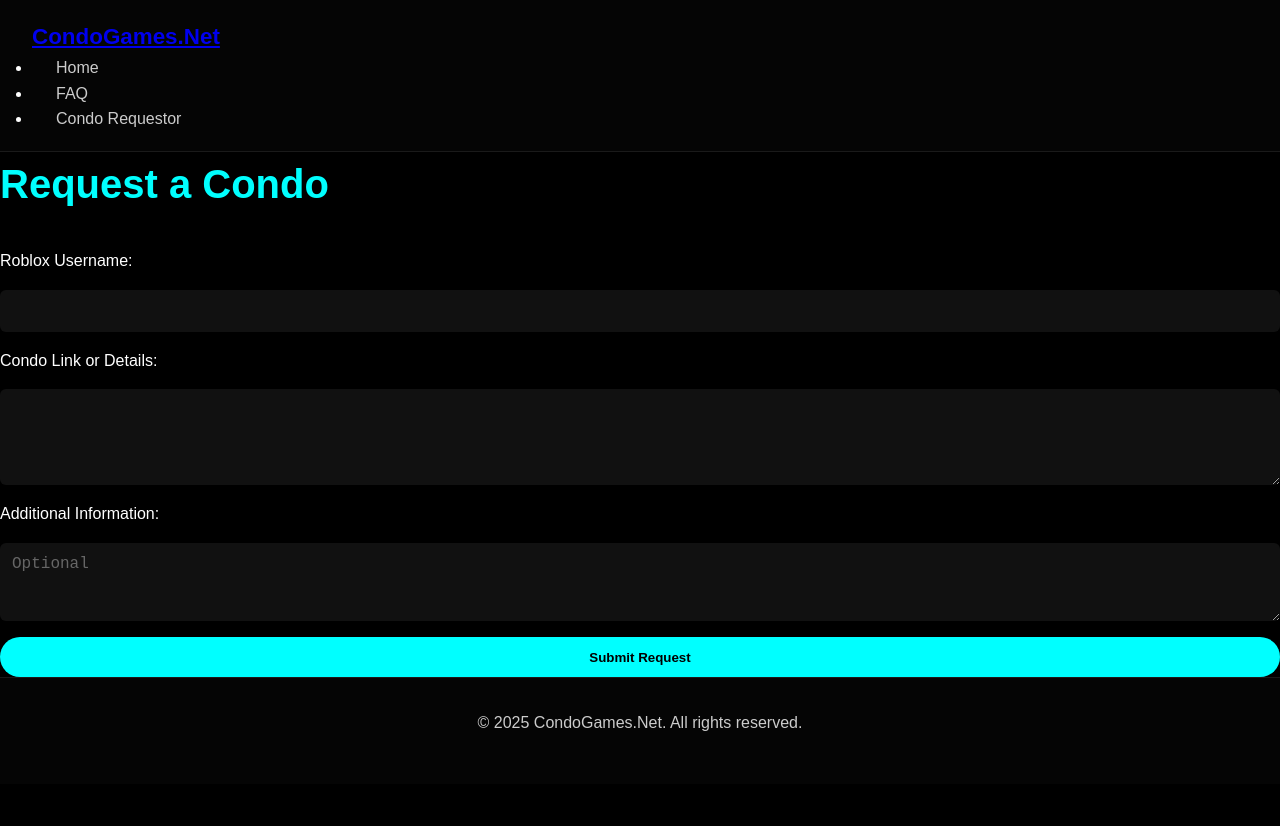
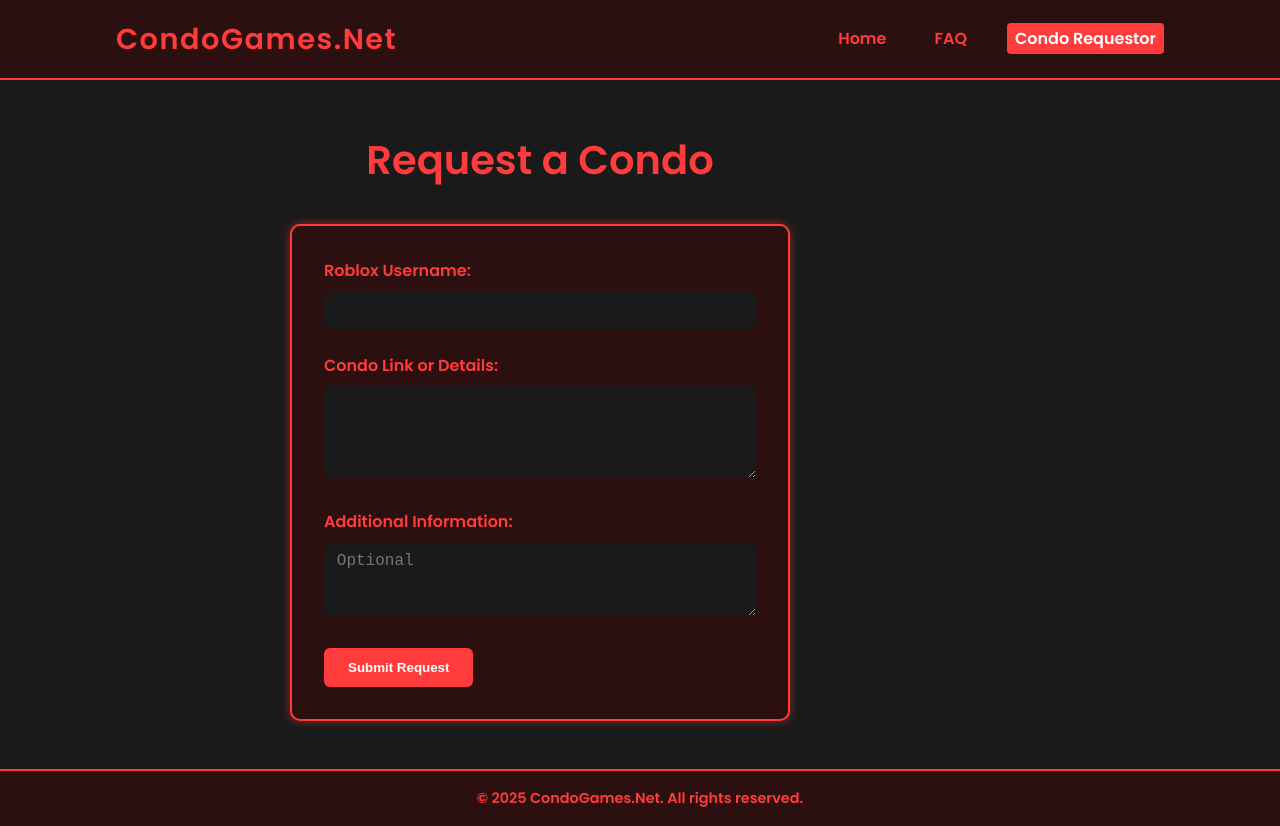
Before and after one commit to waserarr/condogamesXYZ, a plain HTML site: page condorequestor.html in a window 1280 px wide. Before the commit the page ends 800 px from the top, so only its background shows below. Drawn offline with Linux system fonts and the light colour scheme.

Commit message:
Update styles.css

```diff
--- a/styles.css
+++ b/styles.css
@@ -1,118 +1,236 @@
-/* === GLOBAL === */
+/* Reset & Base */
 * {
-  box-sizing: border-box;
     margin: 0;
     padding: 0;
+    box-sizing: border-box;
 }
 
 body {
-  background-color: #000;
-  color: #fff;
-  font-family: 'Outfit', sans-serif;
+    font-family: 'Poppins', sans-serif;
+    background-color: #1a1a1a;
+    color: #eee;
     line-height: 1.6;
 }
 
-/* === HEADER === */
+a {
+    color: #ff3b3b;
+    text-decoration: none;
+}
+
+a:hover {
+    text-decoration: underline;
+}
+
+/* Container */
+.container {
+    max-width: 1080px;
+    margin: 0 auto;
+    padding: 0 1rem;
+}
+
+/* Header */
 header {
-  background: #050505;
+    background-color: #2c0f0f;
+    padding: 1rem 0;
+    border-bottom: 2px solid #ff3b3b;
+}
+
+.header-container {
     display: flex;
     justify-content: space-between;
     align-items: center;
-  padding: 1.2rem 2rem;
-  border-bottom: 1px solid #1a1a1a;
 }
 
-.logo {
-  color: #0ff;
+.logo a {
     font-weight: 700;
-  font-size: 1.4rem;
+    font-size: 1.8rem;
+    color: #ff3b3b;
+    letter-spacing: 1.5px;
 }
 
-nav a {
-  color: #ccc;
-  margin-left: 1.5rem;
-  text-decoration: none;
-  font-weight: 500;
-  transition: color 0.2s ease;
+.nav-links {
+    list-style: none;
+    display: flex;
+    gap: 2rem;
 }
 
-nav a:hover {
-  color: #0ff;
+.nav-links li a {
+    font-weight: 600;
+    font-size: 1rem;
+    padding: 0.25rem 0.5rem;
+    border-radius: 4px;
+    transition: background-color 0.3s ease;
 }
 
-/* === MAIN CONTENT === */
-main.container {
-  max-width: 900px;
-  margin: 4rem auto;
-  padding: 0 1.5rem;
+.nav-links li a:hover,
+.nav-links li a.active {
+    background-color: #ff3b3b;
+    color: #fff;
 }
 
-h1 {
-  font-size: 2.5rem;
-  color: #0ff;
-  margin-bottom: 1.5rem;
+/* Stats Section */
+.stats-section {
+    display: flex;
+    justify-content: space-between;
+    margin: 3rem 0;
+    gap: 1rem;
+    flex-wrap: wrap;
 }
 
-h3 {
-  font-size: 1.3rem;
-  margin-bottom: 0.4rem;
+.stat-card {
+    flex: 1 1 150px;
+    background: #2c0f0f;
+    border: 2px solid #ff3b3b;
+    border-radius: 8px;
+    padding: 1.5rem;
+    text-align: center;
+    box-shadow: 0 0 8px rgba(255, 59, 59, 0.6);
 }
 
-p {
-  color: #ccc;
-  font-size: 1rem;
-  margin-bottom: 1rem;
+.stat-value {
+    font-size: 2.5rem;
+    font-weight: 700;
+    color: #ff3b3b;
+    margin-bottom: 0.25rem;
 }
 
-/* === FORM === */
-form {
-  display: flex;
-  flex-direction: column;
-  gap: 1rem;
-  margin-top: 2rem;
+.stat-label {
+    font-size: 1rem;
+    font-weight: 500;
 }
 
-input,
-textarea {
-  padding: 0.75rem;
-  background: #111;
+/* Info Section */
+.info-section {
+    text-align: center;
+    margin-bottom: 4rem;
+}
+
+.info-section h2 {
+    font-size: 2.2rem;
+    font-weight: 700;
+    margin-bottom: 1rem;
+    color: #ff3b3b;
+}
+
+.info-section p {
+    max-width: 600px;
+    margin: 0 auto 2rem auto;
+    font-size: 1.1rem;
+    color: #ccc;
+}
+
+/* Buttons */
+.btn {
+    display: inline-block;
+    font-weight: 600;
+    cursor: pointer;
+    padding: 0.75rem 1.5rem;
+    border-radius: 6px;
+    border: none;
+    transition: background-color 0.3s ease;
+    text-align: center;
+    user-select: none;
+}
+
+.btn-primary {
+    background-color: #ff3b3b;
     color: #fff;
+}
+
+.btn-primary:hover {
+    background-color: #cc2a2a;
+}
+
+/* Footer */
+footer {
+    background-color: #2c0f0f;
+    padding: 1rem 0;
+    border-top: 2px solid #ff3b3b;
+    text-align: center;
+    color: #ff3b3b;
+    font-weight: 600;
+    font-size: 0.9rem;
+}
+
+/* FAQ Section */
+.faq-section {
+    margin: 3rem 0;
+}
+
+.faq-section h1 {
+    font-size: 2.5rem;
+    font-weight: 700;
+    margin-bottom: 2rem;
+    text-align: center;
+    color: #ff3b3b;
+}
+
+.faq-item {
+    background: #2c0f0f;
+    border: 2px solid #ff3b3b;
+    border-radius: 8px;
+    padding: 1.5rem;
+    margin-bottom: 1.5rem;
+    box-shadow: 0 0 8px rgba(255, 59, 59, 0.5);
+}
+
+.faq-item h3 {
+    margin-bottom: 0.75rem;
+    color: #ff3b3b;
+}
+
+/* Condo Requestor Form */
+.requestor-section {
+    margin: 3rem 0;
+}
+
+.requestor-section h1 {
+    font-size: 2.5rem;
+    font-weight: 700;
+    margin-bottom: 2rem;
+    text-align: center;
+    color: #ff3b3b;
+}
+
+.condo-form {
+    max-width: 500px;
+    margin: 0 auto;
+    background: #2c0f0f;
+    border: 2px solid #ff3b3b;
+    padding: 2rem;
+    border-radius: 10px;
+    box-shadow: 0 0 10px rgba(255, 59, 59, 0.5);
+}
+
+.condo-form label {
+    display: block;
+    margin-bottom: 0.5rem;
+    font-weight: 600;
+    color: #ff3b3b;
+}
+
+.condo-form input[type="text"],
+.condo-form textarea {
+    width: 100%;
+    padding: 0.6rem 0.8rem;
+    margin-bottom: 1.5rem;
     border: none;
     border-radius: 6px;
     font-size: 1rem;
+    background: #1a1a1a;
+    color: #eee;
+    resize: vertical;
 }
 
-input::placeholder,
-textarea::placeholder {
-  color: #666;
+.condo-form input[type="text"]:focus,
+.condo-form textarea:focus {
+    outline: 2px solid #ff3b3b;
 }
 
-button {
-  padding: 0.8rem;
-  background: #0ff;
-  color: #000;
-  font-weight: 600;
-  border: none;
-  border-radius: 50px;
-  cursor: pointer;
-  transition: background 0.2s ease;
+/* Responsive */
+@media (max-width: 700px) {
+    .stats-section {
+        flex-direction: column;
+        gap: 1.5rem;
     }
-
-button:hover {
-  background: #00dddd;
 }
-
-/* === FAQ Styling === */
-.faq-item {
-  margin-bottom: 2.5rem;
-}
-
-/* === FOOTER (if needed) === */
-footer {
-  text-align: center;
-  color: #666;
-  padding: 2rem 1rem;
-  font-size: 0.9rem;
-  border-top: 1px solid #1a1a1a;
-  background: #050505;
-}
```
Lines whose indentation alone changed are shown as unchanged.
